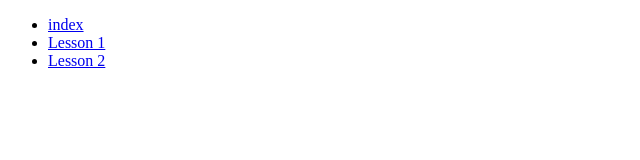
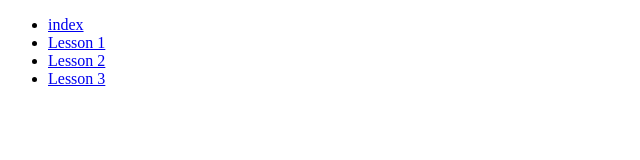
Before and after one commit to NoGuyBuy-Official/webd168, a plain HTML site: page index.html in a window 1280 px wide. Shown: the full height of the page, 0-640 px from the left. Drawn offline with Linux system fonts and the light colour scheme.

Commit message:
added lesson03

```diff
--- a/index.html
+++ b/index.html
@@ -11,6 +11,7 @@
             <li><a href="index.html">index</a></li>
             <li><a href="lesson01/">Lesson 1</a></li>
             <li><a href="lesson02/">Lesson 2</a></li>
+            <li><a href="lesson03/">Lesson 3</a></li>
         </ul>
     </nav>
 </body>
```
